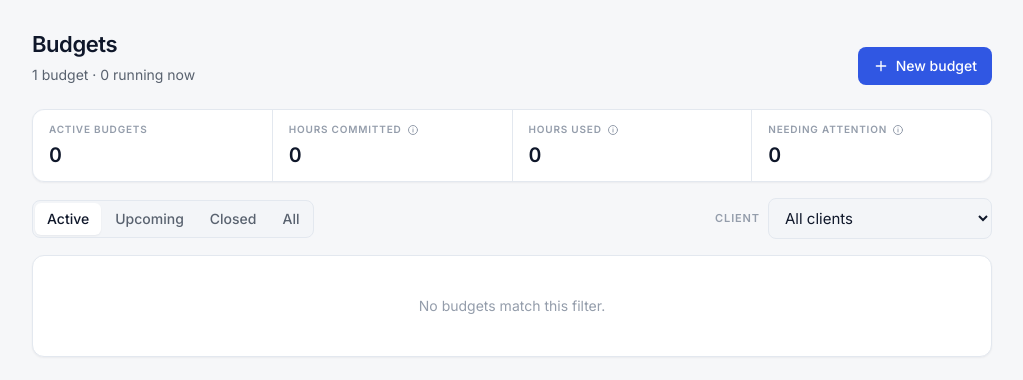
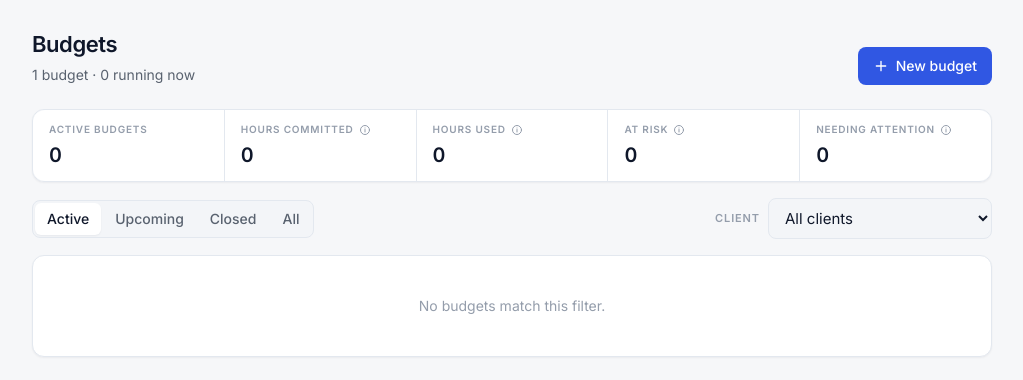
Before and after one commit to Matthew-05/Time-Keeper, a Flask app: page /budgets in a window 1280 px wide. Shown: the part 52-432 px from the top of the page, without its empty margins (128-1151 px from the left). Run offline with Flask 3, Linux system fonts and the light colour scheme; tables that the repository leaves empty hold one stand-in row (values such as "Sample post"); data that the repository does not hold is empty.

Commit message:
per budget percents

```diff
--- a/main.py
+++ b/main.py
@@ -496,6 +496,28 @@ def _ensure_budget_closed_at_column():
     print('Added budget.closed_at')
 
 
+def _ensure_budget_risk_threshold_column():
+    """Backfill the per-budget at-risk threshold on existing SQLite databases."""
+    eng = db.engine
+    if eng.dialect.name != 'sqlite':
+        return
+    table = Budget.__table__.name
+    insp = inspect(eng)
+    if table not in insp.get_table_names():
+        return
+    if any(c['name'] == 'risk_threshold_percent' for c in insp.get_columns(table)):
+        return
+
+    with eng.begin() as conn:
+        conn.execute(
+            text(
+                f'ALTER TABLE {table} ADD COLUMN '
+                'risk_threshold_percent FLOAT NOT NULL DEFAULT 10'
+            )
+        )
+    print('Added budget.risk_threshold_percent')
+
+
 def _backfill_works_from_descriptions():
     """Seed `work` from the superseded `task__item.description` column.
 
@@ -563,6 +585,7 @@ with app.app_context():
     _ensure_task_budget_id_column()
     _ensure_task_budget_excluded_column()
     _ensure_budget_closed_at_column()
+    _ensure_budget_risk_threshold_column()
     if _work_table_is_new:
         _backfill_works_from_descriptions()
 
@@ -1624,6 +1647,15 @@ def _parse_budget_payload(data, partial=False):
             return None, "That's more hours than anyone has. Check the figure."
         fields['budgeted_hours'] = round(hours, 2)
 
+    if not partial or 'risk_threshold_percent' in data:
+        try:
+            threshold = float(data.get('risk_threshold_percent', 10.0))
+        except (TypeError, ValueError):
+            return None, 'At-risk threshold must be a percentage.'
+        if not math.isfinite(threshold) or threshold < 0 or threshold > 100:
+            return None, 'At-risk threshold must be between 0% and 100%.'
+        fields['risk_threshold_percent'] = round(threshold, 2)
+
     if 'notes' in data:
         notes = (data.get('notes') or '').strip()
         fields['notes'] = notes or None
--- a/static/js/budgets.js
+++ b/static/js/budgets.js
@@ -73,6 +73,7 @@ class Budgets extends TimeKeeper {
             client: document.getElementById('budget-client'),
             range: document.getElementById('budget-range'),
             hours: document.getElementById('budget-hours'),
+            riskThreshold: document.getElementById('budget-risk-threshold'),
             notes: document.getElementById('budget-notes'),
         }
 
@@ -151,18 +152,24 @@ class Budgets extends TimeKeeper {
 
         const budgeted = active.reduce((sum, b) => sum + b.budgeted_hours, 0)
         const used = active.reduce((sum, b) => sum + b.used_hours, 0)
-        const risk = active.filter((b) => b.status === 'over')
+        const atRisk = active.filter((b) => b.status === 'at_risk')
+        const overBudget = active.filter((b) => b.status === 'over')
 
         document.getElementById('overview-count').textContent = active.length
         document.getElementById('overview-budgeted').textContent = hours(budgeted)
         document.getElementById('overview-used').textContent =
             `${hours(used)}${budgeted ? ` · ${percent((used / budgeted) * 100)}` : ''}`
 
+        const atRiskEl = document.getElementById('overview-at-risk')
+        atRiskEl.textContent = atRisk.length
+        atRiskEl.classList.toggle('text-warn', atRisk.length > 0)
+        atRiskEl.classList.toggle('text-text', atRisk.length === 0)
+
         const riskEl = document.getElementById('overview-risk')
-        riskEl.textContent = risk.length
-        // The one figure on this row that should draw the eye when non-zero.
-        riskEl.classList.toggle('text-danger', risk.length > 0)
-        riskEl.classList.toggle('text-text', risk.length === 0)
+        riskEl.textContent = overBudget.length
+        // Already-over work is the strongest warning on this row.
+        riskEl.classList.toggle('text-danger', overBudget.length > 0)
+        riskEl.classList.toggle('text-text', overBudget.length === 0)
 
         this.overview.classList.remove('hidden')
         this.subtitle.textContent =
@@ -200,6 +207,7 @@ class Budgets extends TimeKeeper {
 
     card(budget) {
         const pace = paceNote(budget)
+        const diagnosis = this.diagnosisInsight(budget)
 
         // Days-left reads better than a second date on a card that already
         // carries the range in its subhead.
@@ -231,7 +239,10 @@ class Budgets extends TimeKeeper {
                   ${this.escapeHtml(budget.client_name ?? 'Unknown client')} · ${dateRange(budget)}
                 </p>
               </div>
-              <span class="tk-badge tk-badge-status flex-shrink-0">${STATUS_LABEL[budget.status]}</span>
+              <div class="flex flex-shrink-0 items-center gap-1.5">
+                <span class="tk-badge tk-badge-status">${STATUS_LABEL[budget.status]}</span>
+                ${diagnosis ? this.insightIcon(diagnosis, `${STATUS_LABEL[budget.status]} diagnosis`) : ''}
+              </div>
             </div>
 
             <div class="mb-2 flex items-baseline justify-between gap-3">
@@ -392,6 +403,7 @@ class Budgets extends TimeKeeper {
         this.fields.name.value = budget?.name ?? ''
         this.fields.client.value = budget ? String(budget.client_id) : ''
         this.fields.hours.value = budget?.budgeted_hours ?? ''
+        this.fields.riskThreshold.value = budget?.risk_threshold_percent ?? 10
         this.fields.notes.value = budget?.notes ?? ''
 
         this.range.start = budget?.start_date ?? this.toISO(new Date())
@@ -459,6 +471,7 @@ class Budgets extends TimeKeeper {
             start_date: this.range.start,
             end_date: this.range.end,
             budgeted_hours: Number(this.fields.hours.value),
+            risk_threshold_percent: Number(this.fields.riskThreshold.value),
             notes: this.fields.notes.value.trim(),
         }
 
@@ -592,6 +605,7 @@ class Budgets extends TimeKeeper {
 
     renderDetail(detail) {
         const canClose = detail.is_active && !detail.closed_at
+        const diagnosis = this.diagnosisInsight(detail)
         this.detailCloseBudget.classList.toggle('hidden', !canClose)
         this.resetCloseBudgetButton()
 
@@ -614,7 +628,10 @@ class Budgets extends TimeKeeper {
               <span class="tabular text-lg font-semibold text-text">
                 ${hours(detail.used_hours)}<span class="font-normal text-faint"> / ${hours(detail.budgeted_hours)} hrs</span>
               </span>
+              <div class="flex items-center gap-1.5">
                 <span class="tk-badge tk-badge-status">${STATUS_LABEL[detail.status]}</span>
+                ${diagnosis ? this.insightIcon(diagnosis, `${STATUS_LABEL[detail.status]} diagnosis`) : ''}
+              </div>
             </div>
             ${meter(detail, { large: true })}
             <p class="mt-2 text-sm text-muted">${this.escapeHtml(headline(detail))}</p>
@@ -1063,10 +1080,18 @@ class Budgets extends TimeKeeper {
         if (this.detailId === budgetId) await this.openDetail(budgetId)
     }
 
-    insightLabel(label, insight) {
+    diagnosisInsight(budget) {
+        if (budget.status === 'at_risk') {
+            return `At risk because the current pace projects ${hours(budget.projected_hours)} hrs (${percent(budget.projected_percent)} of the ${hours(budget.budgeted_hours)}-hr commitment), ${hours(budget.projected_overage)} hrs over. This budget's threshold is ${hours(budget.risk_threshold_percent)}% over.`
+        }
+        if (budget.status === 'over') {
+            return `Over budget because ${hours(budget.used_hours)} hrs have already been used against ${hours(budget.budgeted_hours)} committed, ${hours(budget.over_by)} hrs over.`
+        }
+        return null
+    }
+
+    insightIcon(insight, label) {
         return `
-          <div class="tk-stat-label flex items-center gap-1">
-            ${label}
           <button type="button" class="tk-insight" data-insight="${insight}"
                   aria-label="${label}: ${insight}">
             <svg viewBox="0 0 24 24" fill="none" stroke="currentColor" stroke-width="2"
@@ -1075,6 +1100,14 @@ class Budgets extends TimeKeeper {
               <path d="M12 11v5M12 8h.01"></path>
             </svg>
           </button>
+        `
+    }
+
+    insightLabel(label, insight) {
+        return `
+          <div class="tk-stat-label flex items-center gap-1">
+            ${label}
+            ${this.insightIcon(insight, label)}
           </div>
         `
     }
--- a/templates/budgets.html
+++ b/templates/budgets.html
@@ -23,7 +23,7 @@
     <!-- Portfolio line. Rendered from the same summaries as the cards below,
          so the totals can't drift from what they're totalling. -->
     <section id="budgets-overview" class="tk-card mb-4 hidden">
-      <div class="grid grid-cols-2 gap-px overflow-hidden rounded-xl bg-border sm:grid-cols-4">
+      <div class="grid grid-cols-2 gap-px overflow-hidden rounded-xl bg-border sm:grid-cols-3 lg:grid-cols-5">
         <div class="bg-surface px-4 py-3">
           <div class="tk-stat-label">Active budgets</div>
           <div class="tabular mt-1 text-xl font-semibold text-text" id="overview-count">—</div>
@@ -49,6 +49,17 @@
             </button>
           </div>
           <div class="tabular mt-1 text-xl font-semibold text-text" id="overview-used">—</div>
+        </div>
+        <div class="bg-surface px-4 py-3">
+          <div class="tk-stat-label flex items-center gap-1">
+            At risk
+            <button type="button" class="tk-insight" data-insight="Active budgets whose projection exceeds their own at-risk threshold. New budgets default to 10%. Budgets already over are counted separately." aria-label="At risk: Active budgets whose projection exceeds their own at-risk threshold. New budgets default to 10%. Budgets already over are counted separately.">
+              <svg viewBox="0 0 24 24" fill="none" stroke="currentColor" stroke-width="2" stroke-linecap="round" stroke-linejoin="round" aria-hidden="true">
+                <circle cx="12" cy="12" r="9" /><path d="M12 11v5M12 8h.01" />
+              </svg>
+            </button>
+          </div>
+          <div class="tabular mt-1 text-xl font-semibold text-text" id="overview-at-risk">—</div>
         </div>
         <div class="bg-surface px-4 py-3">
           <div class="tk-stat-label flex items-center gap-1">
@@ -142,6 +153,15 @@
           </div>
 
           <div>
+            <label class="tk-label" for="budget-risk-threshold">At-risk threshold (%)</label>
+            <input type="number" id="budget-risk-threshold" class="tk-input tabular" required
+                   min="0" max="100" step="0.5" value="10" />
+            <p class="mt-1.5 text-xs text-muted">
+              Mark this budget at risk when its projected total is more than this percentage over the commitment.
+            </p>
+          </div>
+
+          <div>
             <label class="tk-label" for="budget-notes">Notes <span class="normal-case tracking-normal text-faint">(optional)</span></label>
             <textarea id="budget-notes" class="tk-input" rows="2" maxlength="2000"></textarea>
           </div>
```
Also changed, not shown: budgets.py (+27 -4 lines), migrations/versions/f2a4c7d9e1b3_add_budget_risk_threshold.py (added, +32 -0 lines), models.py (+9 -0 lines), static/css/src/app.css (+24 -2 lines), static/js/task_browser.js (+11 -5 lines), static/css/app.css. Lines whose indentation alone changed are shown as unchanged.
